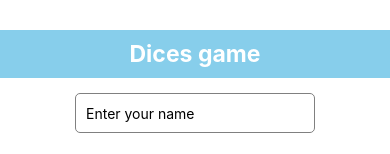
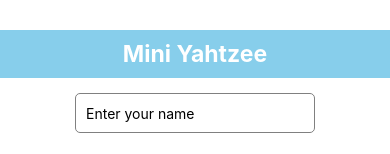
Before and after one commit to ToniJukkola/Yahtzee-game, a React Native app: screen / in a window 390 px wide. Shown: the top 154 px of the page. Built offline with nearby package versions, Linux system fonts and the light colour scheme.

Commit message:
name changed

```diff
--- a/components/Header.js
+++ b/components/Header.js
@@ -6,7 +6,7 @@ export default function Header() {
   return (
     <View style={styles.header}>
       <Text style={styles.title}>
-        Dices game
+        Mini Yahtzee
       </Text>
     </View>
   )
```
